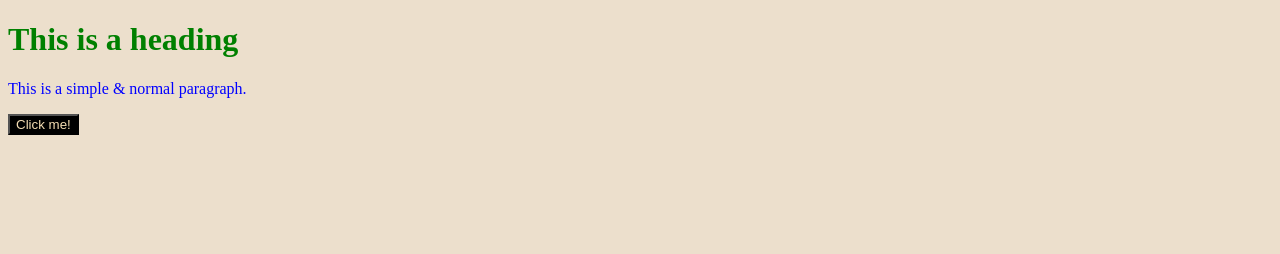
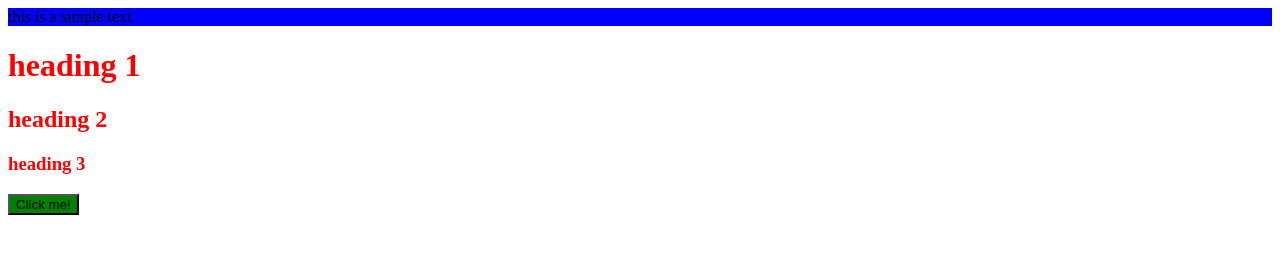
Before and after one commit to anujyadav2002/css-1, a plain HTML site: page index.html in a window 1280 px wide. Drawn offline with Linux system fonts and the light colour scheme.

Commit message:
practice1

```diff
--- a/index.html
+++ b/index.html
@@ -5,11 +5,18 @@
     <meta name="viewport" content="width=device-width, initial-scale=1.0">
     <title>CSS Level 1</title>
     <link rel="stylesheet" href="style.css">
+
 </head>
 <body>
-    <h1>This is a heading</h1>
-    <p>This is a simple & normal paragraph.</p>
+    <div id="box">
+        this is a simple text
+    </div>
+
+    <h1 class="heading">heading 1</h1>
+    <h2 class="heading">heading 2</h2>
+    <h3 class="heading">heading 3</h3>
+
+
     <button>Click me!</button>
-
 </body>
 </html>
--- a/style.css
+++ b/style.css
@@ -1,16 +1,16 @@
-h1 {
-    color: green;
+#box {
+    background-color: blue;
+    /* color: white; */
 }
 
-p {
-    color: blue;
+/* .heading {
+    color: red;
+} */
+
+h1,h2,h3 {
+    color: red;
 }
 
 button {
-    color: wheat;
-    background-color: black;
+    background-color: green;
 }
-
-body {
-    background-color: #ECDFCC;
-}
```
